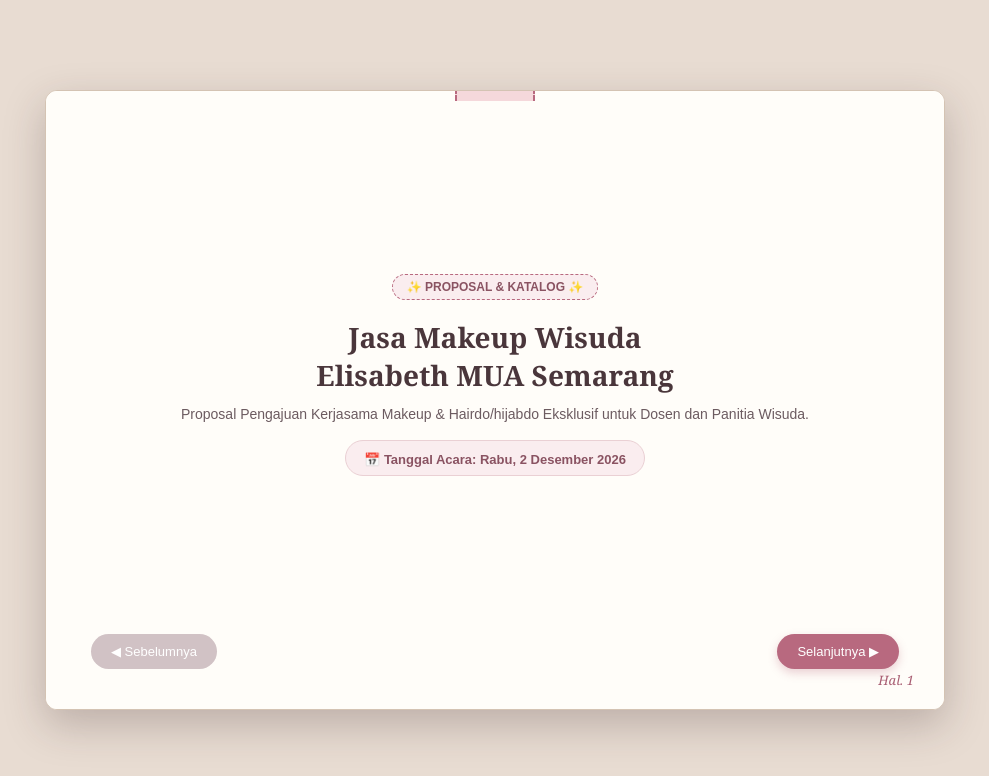
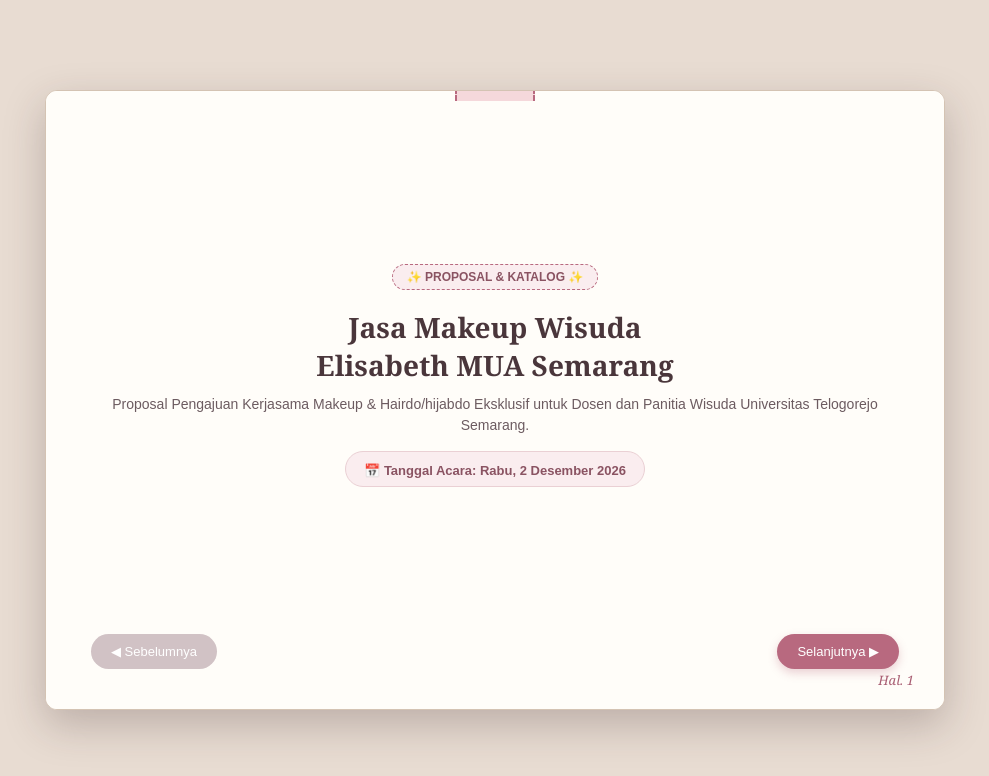
Before and after one commit to elisabethmua18/proposaldigital, a plain HTML site: page index.html in a window 1280 px wide. Shown: the whole page, without its empty margins (145-1134 px from the left). Drawn offline with Linux system fonts and the light colour scheme.

Commit message:
Update index.html

```diff
--- a/index.html
+++ b/index.html
@@ -272,7 +272,7 @@
             <div class="washi-tape"></div>
             <span class="scrap-badge">✨ Proposal & Katalog ✨</span>
             <h2 style="font-size: 28px; margin-top: 10px;">Jasa Makeup Wisuda<br>Elisabeth MUA Semarang</h2>
-            <p style="margin-bottom: 15px; font-size: 14px;">Proposal Pengajuan Kerjasama Makeup & Hairdo/hijabdo Eksklusif untuk Dosen dan Panitia Wisuda.</p>
+            <p style="margin-bottom: 15px; font-size: 14px;">Proposal Pengajuan Kerjasama Makeup & Hairdo/hijabdo Eksklusif untuk Dosen dan Panitia Wisuda Universitas Telogorejo Semarang.</p>
 
             <div style="background: #faedef; display: inline-block; padding: 6px 18px; border-radius: 20px; border: 1px solid #ead0d4;">
                 <strong style="color: #8a5362; font-family: Arial; font-size: 13px;">📅 Tanggal Acara: Rabu, 2 Desember 2026</strong>
```
